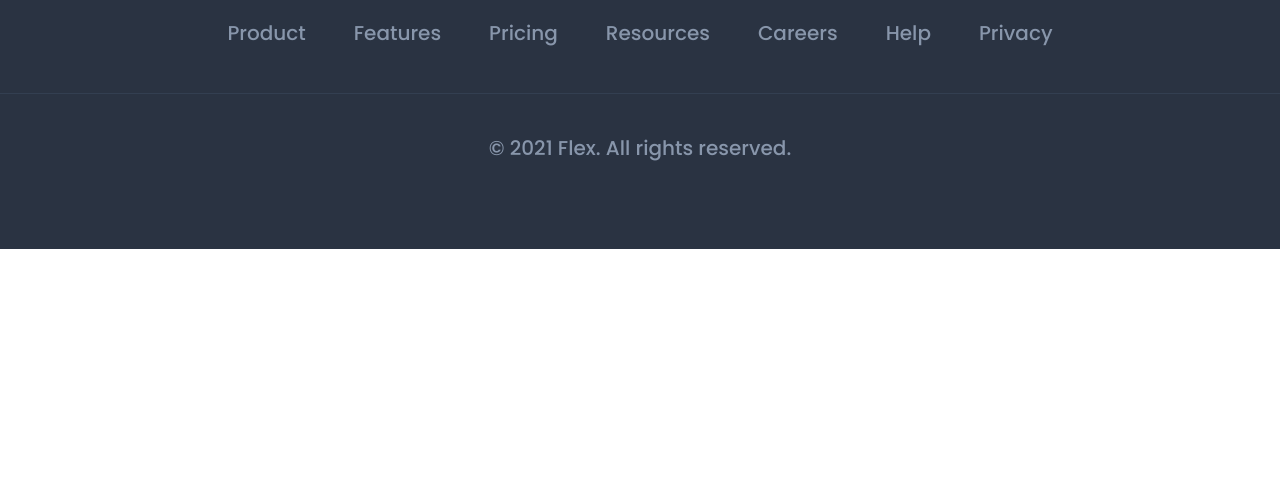
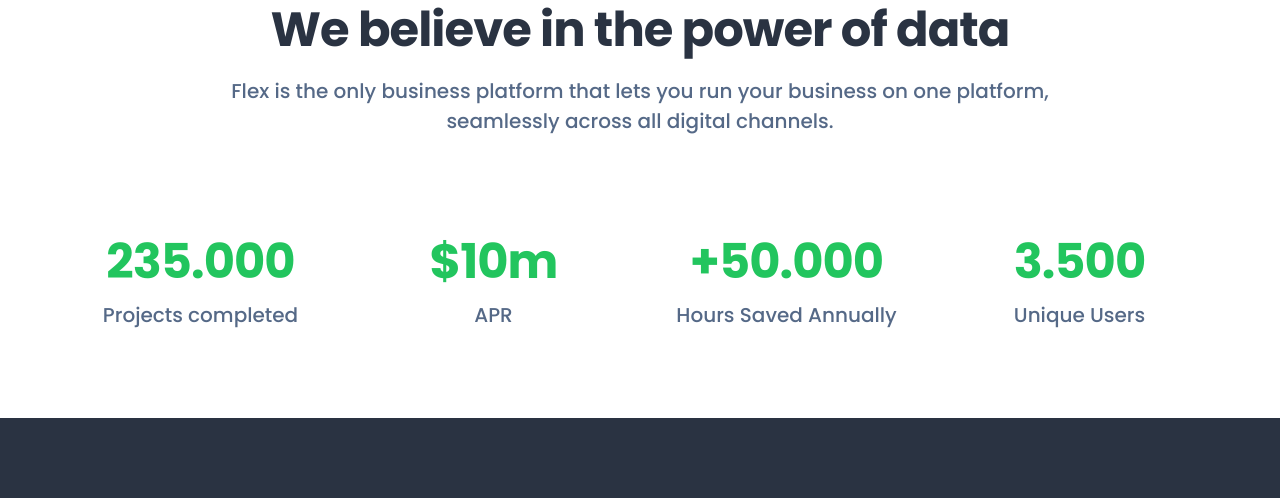
Before and after one commit to vkovalchuk-shift/flex, a website built with webpack: page src/index.html in a window 1280 px wide. Shown: the part 2555-3053 px from the top of the page. Before the commit the page ends 2804 px from the top, so only its background shows below. Built offline with nearby package versions, Linux system fonts and the light colour scheme.

Commit message:
create new section: 'numbers'

```diff
--- a/src/index.html
+++ b/src/index.html
@@ -189,6 +189,34 @@
           </div>
         </div>
       </section>
+      <section id="numbers" class="numbers">
+        <div class="container">
+          <span class="badge badge-secondary">NUMBERS</span>
+          <h2>We believe in the power of data</h2>
+          <div class="description">
+             Flex is the only business platform that lets you run your business on one platform, seamlessly across all digital channels.
+          </div>
+
+          <ul>
+            <li>
+              <div class="title h2">235.000</div>
+              <div class="subtitle">Projects completed</div>
+            </li>
+            <li>
+              <div class="title h2">$10m</div>
+              <div class="subtitle">APR</div>
+            </li>
+            <li>
+              <div class="title h2">+50.000</div>
+              <div class="subtitle">Hours Saved Annually</div>
+            </li>
+            <li>
+              <div class="title h2">3.500</div>
+              <div class="subtitle">Unique Users</div>
+            </li>
+          </ul>
+        </div>
+      </section>
     </main>
     <footer>
       <div class="top">
--- /dev/null
+++ b/src/styles/components/numbers.scss
@@ -0,0 +1,27 @@
+.numbers {
+    padding: 88px 0;
+    text-align: center;
+
+    .description {
+        max-width: 919px;
+        margin: 0 auto 96px auto;
+        color: $color-gray-500;
+    }
+
+    ul {
+        display: grid;
+        grid-template-columns: repeat(auto-fit, minmax(260px, 1fr));
+        gap: 32px;
+    }
+
+    li {
+        .title {
+            color: $color-primary-500;
+            margin-bottom: 8px;
+        }
+
+        .subtitle {
+            color: $color-gray-500;
+        }
+    }
+}
--- a/src/styles/components/typo.scss
+++ b/src/styles/components/typo.scss
@@ -14,12 +14,12 @@ strong {
   font-weight: bolder;
 }
 
-h1,
-h2,
-h3,
-h4,
-h5,
-h6 {
+h1, .h1,
+h2, .h2,
+h3, .h3,
+h4, .h4,
+h5, .h5,
+h6, .h6 {
   margin: 0;
   font-weight: 700;
 }
--- a/src/styles/main.scss
+++ b/src/styles/main.scss
@@ -9,6 +9,7 @@
 @import "components/hero";
 @import "components/insights";
 @import "components/about";
+@import "components/numbers";
 @import "components/footer";
 @import "components/logo";
 @import "components/logos";
```
